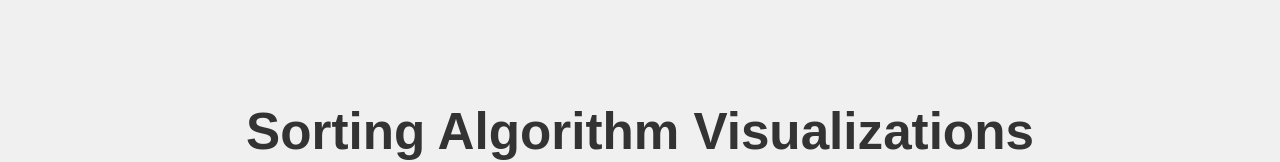
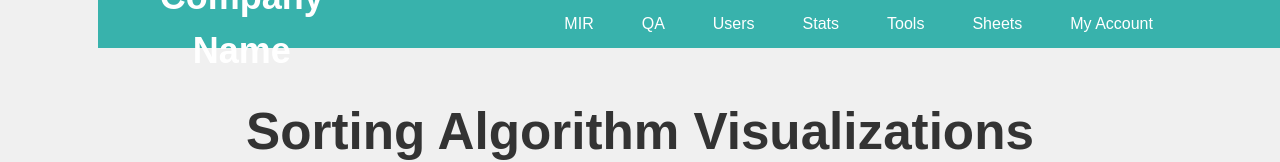
Before and after one commit to TrizzlyBare/Algorithm-Visualizers, a React (Vite) app in the folder client/: page / in a window 1280 px wide. Shown: the top 162 px of the page. Built offline with nearby package versions, Linux system fonts and the light colour scheme.

Commit message:
AddNavBar

```diff
--- a/client/src/App.tsx
+++ b/client/src/App.tsx
@@ -15,6 +15,7 @@ import "./App.css";
 // import PigeonholeSort from "./components/algorithm/sortingAlgorithm/PigeonholeSort";
 // import Introsort from "./components/algorithm/sortingAlgorithm/IntroSort";
 // import HomePage from "./components/HomePage/HomePage";
+import Navbar from "./components/NavBar/navbar";
 
 // function App() {
 //   return (
@@ -54,6 +55,7 @@ import CombSort from "./components/algorithm/sortingAlgorithm/CombSort";
 const App: React.FC = () => {
   return (
     <Router>
+      <Navbar />
       <Routes>
         <Route path="/" element={<HomePage />} />
         <Route path="/algorithm/introsort" element={<Introsort />} />
--- a/client/src/components/HomePage/HomePage.css
+++ b/client/src/components/HomePage/HomePage.css
@@ -6,8 +6,6 @@ body {
   margin: 0;
   padding: 0;
   box-sizing: border-box;
-  align-items: center;
-  justify-content: center;
 }
 
 .home-container {
--- /dev/null
+++ b/client/src/components/NavBar/DropDown.tsx
@@ -0,0 +1,19 @@
+import { QADropdown } from "./NavItems";
+import { Link } from "react-router-dom";
+import "./NavBar.css"; // Import the CSS file
+
+const DropDown = () => {
+  return (
+    <ul className="dropdown">
+      {QADropdown.map((item) => {
+        return (
+          <li key={item.id}>
+            <Link to={item.path}>{item.title}</Link>
+          </li>
+        );
+      })}
+    </ul>
+  );
+};
+
+export default DropDown;
--- /dev/null
+++ b/client/src/components/NavBar/NavBar.css
@@ -0,0 +1,90 @@
+/* Navbar Styles */
+.navbar {
+  background-color: #38b2ac; /* bg-teal-400 */
+  font-family: sans-serif;
+  height: 3rem; /* h-12 */
+  display: flex;
+  justify-content: space-between; /* Ensure items are spaced out */
+  align-items: center; /* Align items vertically in the center */
+  position: fixed;
+  top: 0; /* Ensure the navbar is at the top */
+  width: 100%;
+  padding: 0 1rem; /* Add some padding for spacing */
+  z-index: 1000; /* Ensure the navbar is above other content */
+}
+
+.navbar a {
+  color: white;
+  text-decoration: none;
+}
+
+.navbar .text-4xl {
+  font-size: 2.25rem; /* text-4xl */
+  font-weight: bold;
+}
+
+.nav-items {
+  display: flex;
+  list-style: none;
+  justify-content: center;
+  align-items: center;
+  width: 75%; /* w-3/4 */
+}
+
+.nav-items li {
+  display: flex;
+  align-items: center;
+  color: #e2e8f0; /* text-gray-200 */
+  margin: 0 1.5rem; /* mx-6 */
+  font-weight: 600; /* font-semibold */
+  height: 3rem; /* h-12 */
+  position: relative;
+}
+
+.nav-items li:hover {
+  color: white;
+}
+
+.nav-items li .dropdown {
+  display: none;
+  position: absolute;
+  top: 3rem; /* top-12 */
+}
+
+.nav-items li:hover .dropdown {
+  display: block;
+}
+
+.navbar button {
+  border: none;
+  color: white;
+  font-weight: bold;
+  padding: 0.25rem 1rem; /* px-4 py-1 */
+}
+
+/* DropDown Styles */
+.dropdown {
+  width: 9rem; /* w-36 */
+  background-color: #7dd3fc; /* bg-sky-300 */
+  list-style: none;
+  text-align: start;
+  position: absolute;
+  top: 3rem; /* top-12 */
+}
+
+.dropdown li {
+  color: white;
+  padding: 0.5rem; /* p-2 */
+  cursor: pointer;
+}
+
+.dropdown li:hover {
+  background-color: #38bdf8; /* hover:bg-sky-400 */
+}
+
+.dropdown a {
+  width: 100%;
+  display: block;
+  color: inherit;
+  text-decoration: none;
+}
--- /dev/null
+++ b/client/src/components/NavBar/NavItems.tsx
@@ -0,0 +1,89 @@
+export const navItems = [
+  {
+    id: 1,
+    title: "MIR",
+    path: "/mir",
+    cName: "nav-item",
+  },
+  {
+    id: 2,
+    title: "QA",
+    path: "/qa",
+    cName: "nav-item",
+  },
+  {
+    id: 3,
+    title: "Users",
+    path: "/users",
+    cName: "nav-item",
+  },
+  {
+    id: 4,
+    title: "Stats",
+    path: "/stats",
+    cName: "nav-item",
+  },
+  {
+    id: 5,
+    title: "Tools",
+    path: "/tools",
+    cName: "nav-item",
+  },
+  {
+    id: 6,
+    title: "Sheets",
+    path: "/sheets",
+    cName: "nav-item",
+  },
+  {
+    id: 7,
+    title: "My Account",
+    path: "/personal",
+    cName: "nav-item",
+  },
+];
+
+export const QADropdown = [
+  {
+    id: 1,
+    title: "QA Job Selector",
+    path: "/qaindex",
+    cName: "submenu-item",
+  },
+  {
+    id: 2,
+    title: "View QA Results",
+    path: "/finished_qa_jobs",
+    cName: "submenu-item",
+  },
+];
+
+export const usersDropdown = [
+  {
+    id: 1,
+    title: "QA Job Selector",
+    path: "/qaindex",
+    cName: "submenu-item",
+  },
+  {
+    id: 2,
+    title: "View QA Results",
+    path: "/finished_qa_jobs",
+    cName: "submenu-item",
+  },
+];
+
+export const statDropdown = [
+  {
+    id: 1,
+    title: "QA Job Selector",
+    path: "/qaindex",
+    cName: "submenu-item",
+  },
+  {
+    id: 2,
+    title: "View QA Results",
+    path: "/finished_qa_jobs",
+    cName: "submenu-item",
+  },
+];
--- /dev/null
+++ b/client/src/components/NavBar/navbar.tsx
@@ -0,0 +1,44 @@
+import { useState } from "react";
+import { Link } from "react-router-dom";
+import { navItems } from "./NavItems";
+import DropDown from "./DropDown";
+import "./NavBar.css"; // Import the CSS file
+
+const Navbar = () => {
+  const [dropdown, setDropdown] = useState(false);
+
+  return (
+    <>
+      <nav className="navbar">
+        <Link to="/" className="text-4xl">
+          Company Name
+        </Link>
+        <ul className="nav-items">
+          {navItems.map((item) => {
+            if (item.title === "QA") {
+              return (
+                <li
+                  key={item.id}
+                  onMouseEnter={() => setDropdown(true)}
+                  onMouseLeave={() => setDropdown(false)}
+                >
+                  <Link to={item.path}>{item.title}</Link>
+                  {dropdown && <DropDown />}
+                </li>
+              );
+            }
+
+            return (
+              <li key={item.id}>
+                <Link to={item.path}>{item.title}</Link>
+              </li>
+            );
+          })}
+        </ul>
+        <button>Logout</button>
+      </nav>
+    </>
+  );
+};
+
+export default Navbar;
```
Also changed, not shown: client/src/components/algorithm/ArrayStructure/ArrayVisualization.tsx (added).
